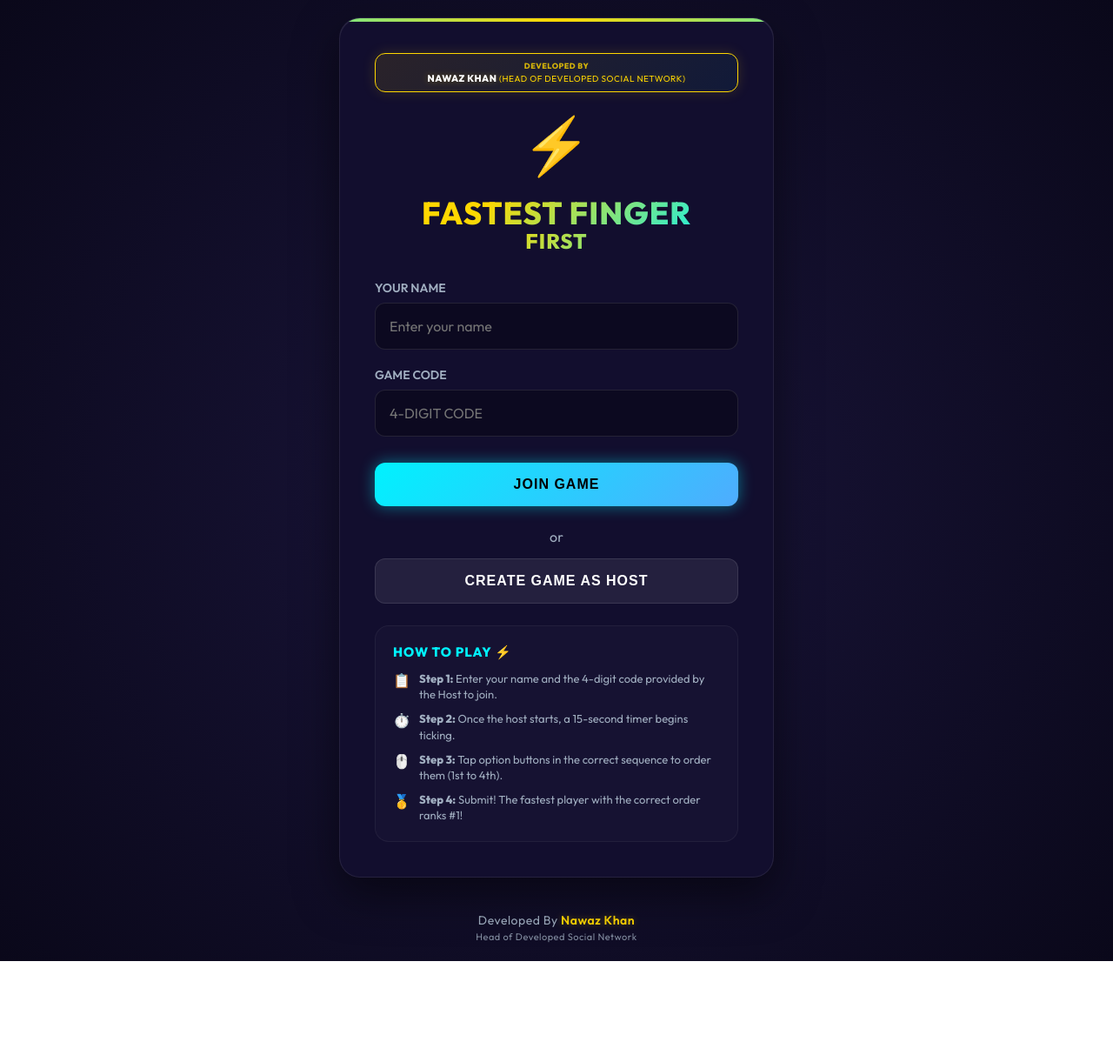
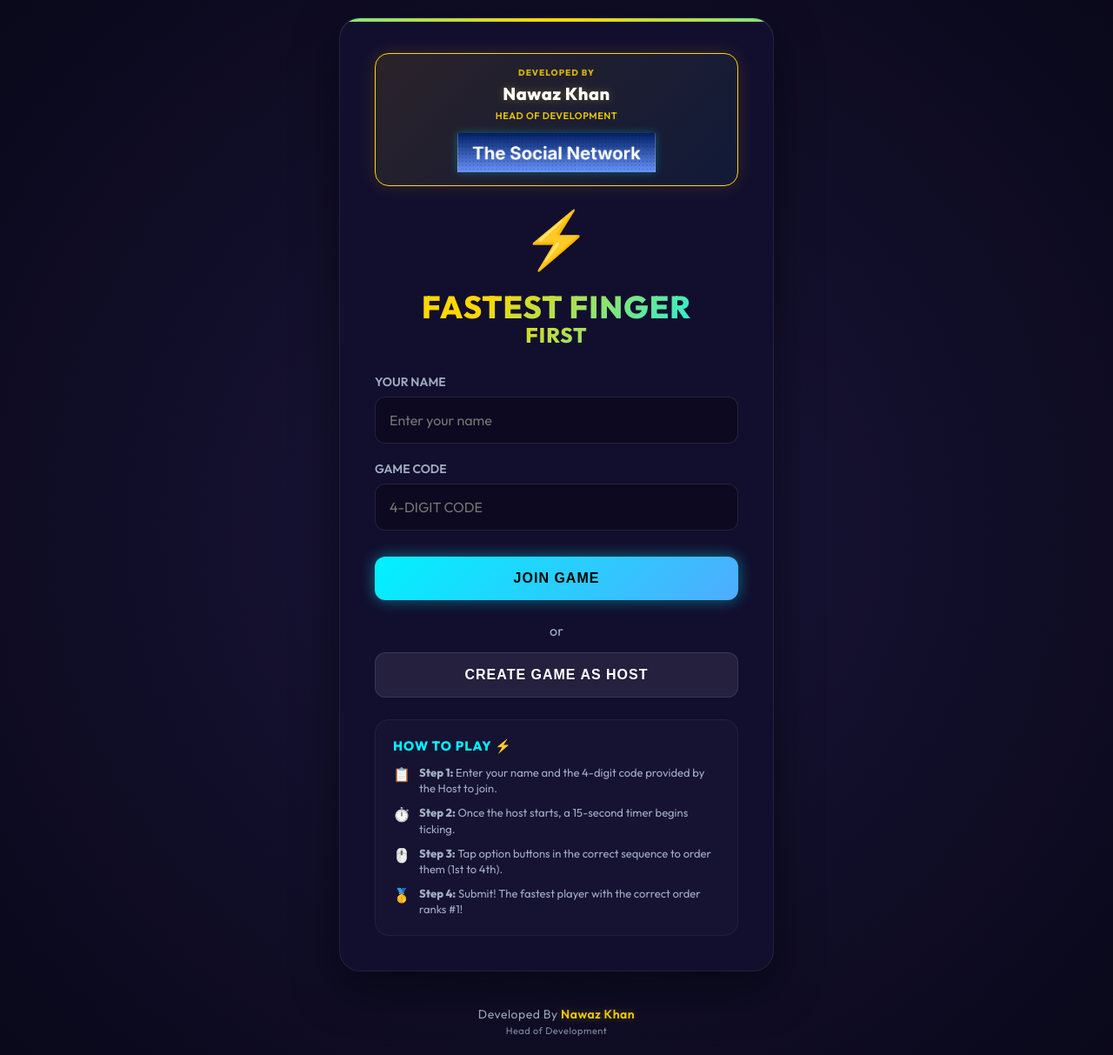
Before and after one commit to nawazkhan060/Fastest-Finger-First, a website: page public/index.html in a window 1280 px wide. Shown: the whole page at 87% size. Before the commit the page ends 1105 px from the top, so only its background shows below. Drawn offline with nearby package versions, Linux system fonts and the light colour scheme.

Commit message:
Update developer signature layout to 3 stacked lines with logo

```diff
--- a/public/index.html
+++ b/public/index.html
@@ -8,9 +8,11 @@
 </head>
 <body>
   <div class="container scale-up" style="max-width: 500px;">
-    <div style="background: linear-gradient(135deg, rgba(255, 215, 0, 0.1) 0%, rgba(0, 242, 254, 0.05) 100%); border: 1px solid var(--color-gold); padding: 8px 15px; border-radius: 12px; font-size: 11px; color: var(--color-gold); text-transform: uppercase; font-weight: 800; letter-spacing: 0.5px; margin-bottom: 25px; text-align: center; box-shadow: 0 0 15px rgba(255, 215, 0, 0.15);">
-      <div style="font-size: 9px; opacity: 0.8; margin-bottom: 2px;">Developed By</div>
-      <div style="color: #fff; text-shadow: 0 0 8px var(--color-gold-glow);">Nawaz Khan <span style="color: var(--color-gold); font-weight: 400; font-size: 10px;">(Head of Developed Social Network)</span></div>
+    <div style="background: linear-gradient(135deg, rgba(255, 215, 0, 0.1) 0%, rgba(0, 242, 254, 0.05) 100%); border: 1px solid var(--color-gold); padding: 15px; border-radius: 16px; margin-bottom: 25px; text-align: center; box-shadow: 0 0 20px rgba(255, 215, 0, 0.15); display: flex; flex-direction: column; align-items: center; gap: 8px;">
+      <div style="font-size: 10px; color: var(--color-gold); text-transform: uppercase; font-weight: 800; letter-spacing: 1px; opacity: 0.8;">Developed By</div>
+      <div style="font-size: 20px; color: #fff; font-weight: 800; text-shadow: 0 0 10px var(--color-gold-glow); letter-spacing: 0.5px; line-height: 1;">Nawaz Khan</div>
+      <div style="font-size: 11px; color: var(--color-gold); text-transform: uppercase; font-weight: 600; letter-spacing: 0.5px; opacity: 0.9;">Head of Development</div>
+      <img src="logo.png" alt="Logo" style="max-height: 45px; object-fit: contain; margin-top: 5px; filter: drop-shadow(0 0 5px rgba(0, 242, 254, 0.3));">
     </div>
 
     <div class="logo-container">
@@ -64,7 +66,7 @@
 
   <div class="credits-footer">
     Developed By <strong>Nawaz Khan</strong><br>
-    <span style="font-size: 11px; font-weight: 400; opacity: 0.8; letter-spacing: 0.5px; display: inline-block; margin-top: 3px;">Head of Developed Social Network</span>
+    <span style="font-size: 11px; font-weight: 400; opacity: 0.8; letter-spacing: 0.5px; display: inline-block; margin-top: 3px;">Head of Development</span>
   </div>
 
   <script src="/socket.io/socket.io.js"></script>
```
Also changed, not shown: public/host.html (+6 -4 lines), public/player.html (+6 -4 lines), logo.png (added), public/logo.png (added).
